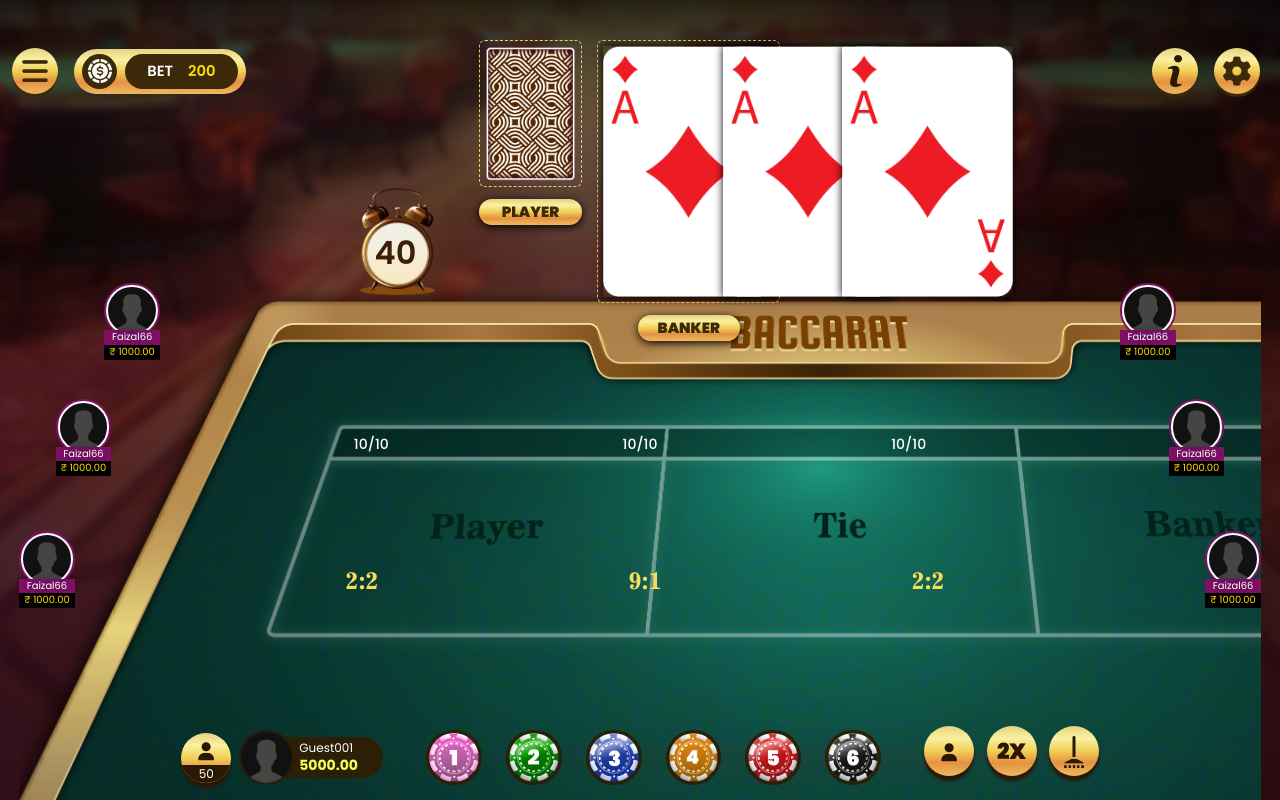
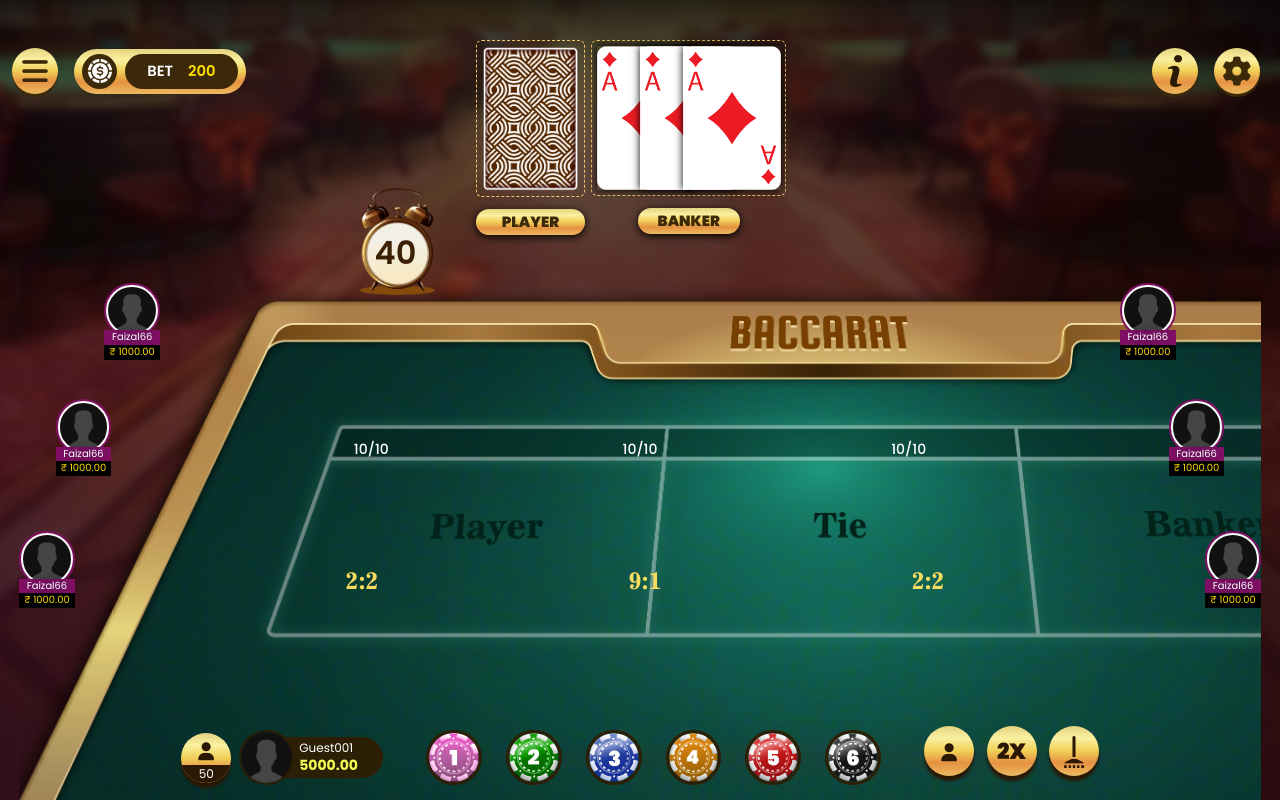
Before and after one commit to pareeklokesh/baccaratgame, a plain HTML site: page index.html in a window 1280 px wide. Drawn offline with Linux system fonts and the light colour scheme.

Commit message:
Add files via upload

```diff
--- a/assets/css/style.css
+++ b/assets/css/style.css
@@ -123,7 +123,7 @@ img {max-width: 100%;}
   top: -44%;
   left: -18%;
   right: 0;
-  width: 8.4%;
+  width: 109px;
   margin: 0px auto;
 }
 .playercard-border {
@@ -511,10 +511,10 @@ height: calc(5.7rem + ((1vw - 7.68px) * 3.9063));
 }
 .playertotalpointsub {
   width: 47%;
-  top: 30.66666666%;
+  top: 31.66%;
 }
 .playerCard.bankercard {
-  width: 15%;
+  width: 195px;
 }
 .playerCard.bankercard .cardopenpatti {
   width: 40%;
@@ -527,6 +527,9 @@ height: calc(5.7rem + ((1vw - 7.68px) * 3.9063));
 }
 .cardopenpatti {
   margin-left: -30%;
+}
+.playerCard.bankercard .cardopenpatti {
+  width: 98px !important;
 }
 .playerBeticon:hover::before {
   content: "";
```
